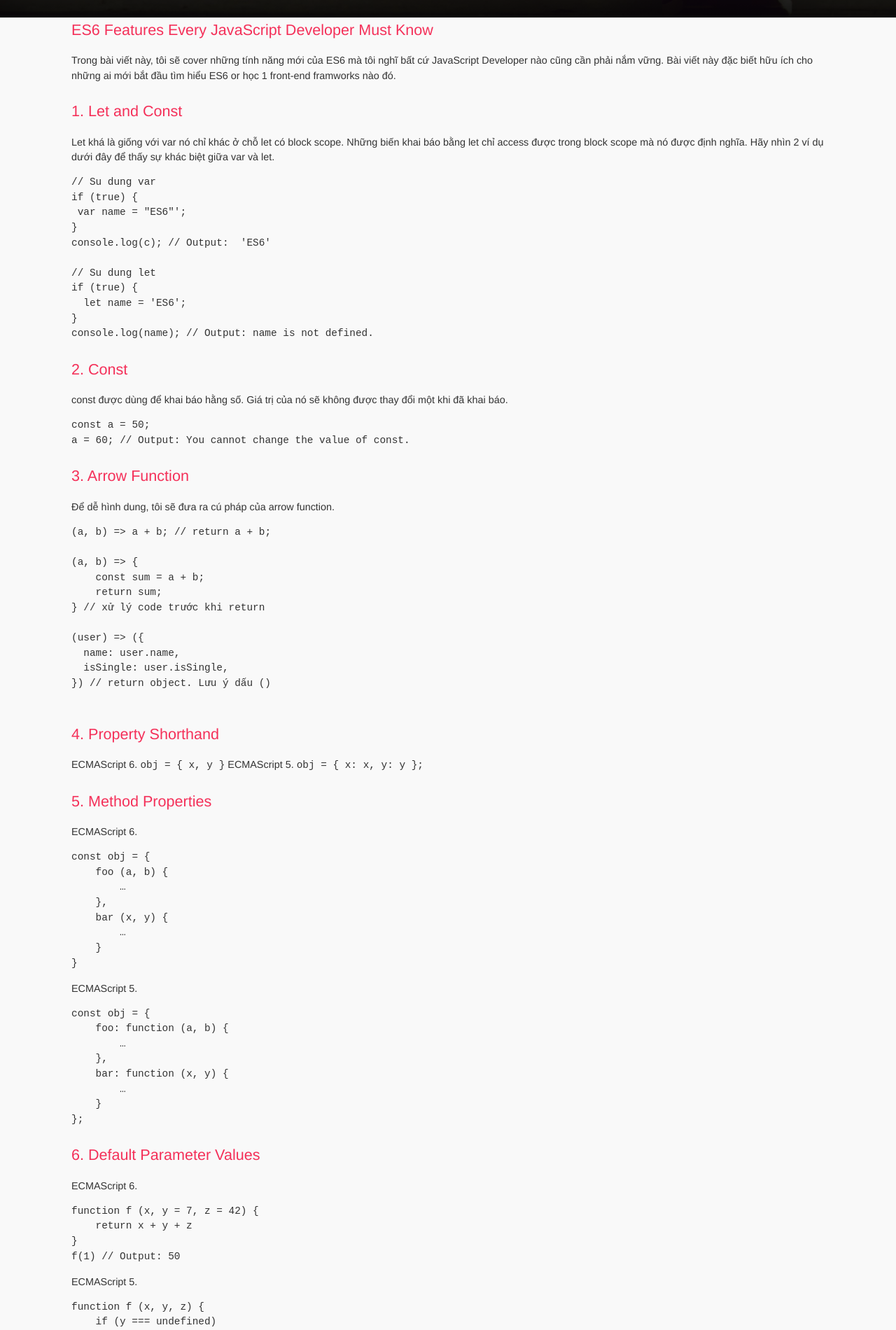
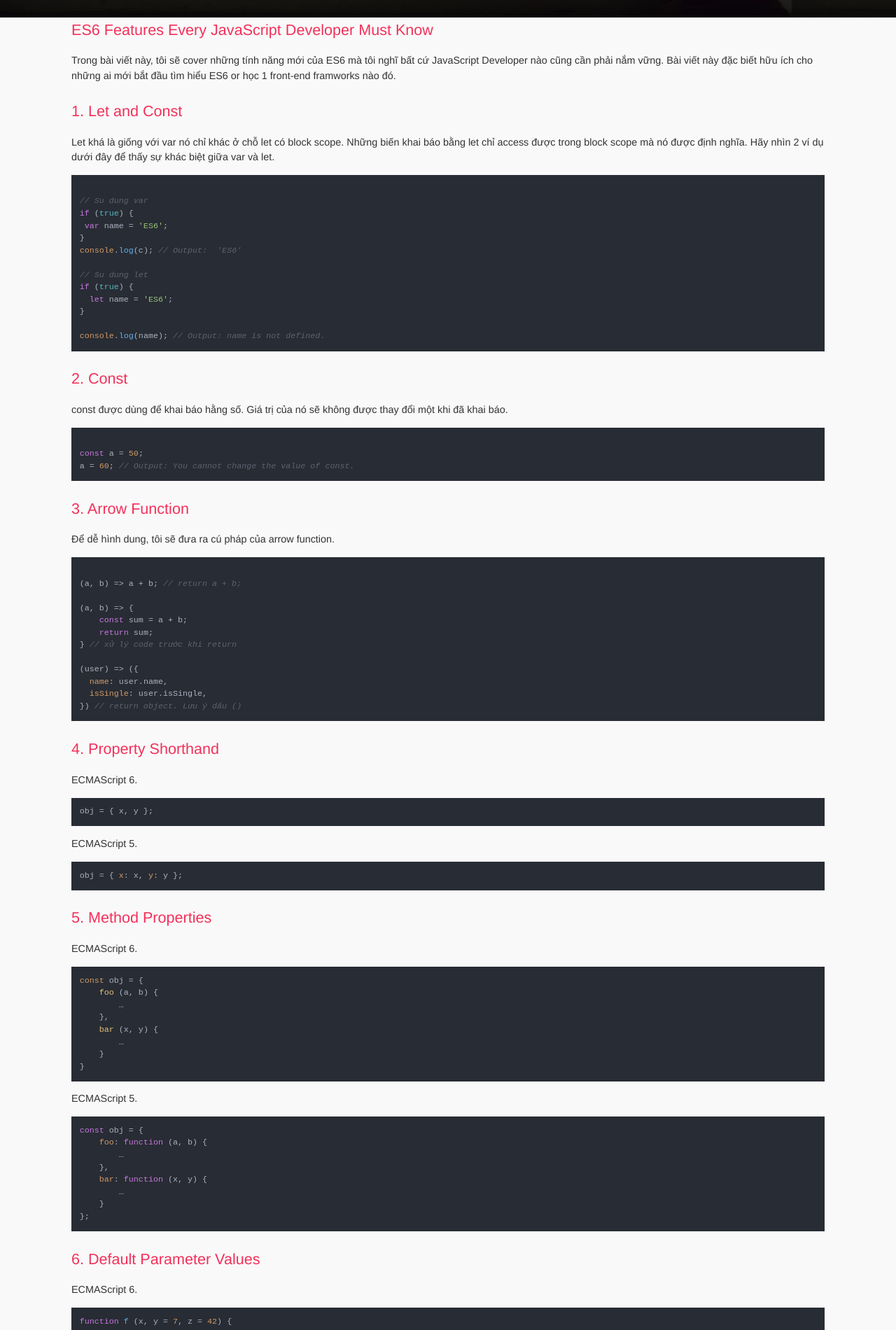
Before and after one commit to nhulongctk35/github.io, a Jekyll site: the page built from _posts/2017-10-24-es6-features.md, in a window 1280 px wide. Shown: the part 425-2325 px from the top of the page at 70% size. Built offline with Jekyll 4.4.1, drawn with Linux system fonts in a browser that asks for light colours; nearby versions of some CDN libraries; some of the changed text lies outside the part shown.

Commit message:
Adding syntax hightlight

````diff
--- a/_layouts/default.html
+++ b/_layouts/default.html
@@ -13,14 +13,15 @@
     <![endif]-->
   <link rel="shortcut icon" href="{{ site.baseurl }}/icon.png">
   <link rel="apple-touch-icon-precomposed" href="{{ site.baseurl }}/icon.png">
-
+  <!-- <script async defer src="https://cdnjs.cloudflare.com/ajax/libs/highlight.js/9.12.0/highlight.min.js"></script> -->
   <style>
-    {% include vendors/normalize.min.css %}
+    { % include vendors/normalize.min.css % }
   </style>
 
   <link rel="stylesheet" type="text/css" href="{{ site.baseurl }}/css/style.css" />
   <link rel="alternate" type="application/rss+xml" title="{{ site.name }} - {{ site.description }}" href="{{ site.baseurl }}/feed.xml"
   />
+  <link rel="stylesheet" href="https://cdnjs.cloudflare.com/ajax/libs/highlight.js/9.12.0/styles/atom-one-dark.min.css">
 
 </head>
 
@@ -31,9 +32,19 @@
     {{ content }}
   </div>
 
-  {% include footer.html %}
-
-  {% include analytics.html %}
+  {% include footer.html %} {% include analytics.html %}
+  <script>
+    (function() {
+      var js = document.createElement('script');
+      js.type = 'text/javascript';
+      js.async = true;
+      js.src = 'https://cdnjs.cloudflare.com/ajax/libs/highlight.js/9.12.0/highlight.min.js';
+      js.onload = function () {
+        hljs.initHighlightingOnLoad();
+      }
+      document.head.appendChild(js);
+    }())
+  </script>
 </body>
 
 </html>
--- a/_posts/2017-10-24-es6-features.md
+++ b/_posts/2017-10-24-es6-features.md
@@ -10,10 +10,10 @@ Trong bài viết này, tôi sẽ cover những tính năng mới của ES6 mà
 ## 1. Let and Const
 Let khá là giống với var nó chỉ khác ở chỗ let có block scope. Những biến khai báo bằng let chỉ access được trong block scope mà nó được định nghĩa. Hãy nhìn 2 ví dụ dưới đây để thấy sự khác biệt giữa var và let.
 
-```
+<pre><code class="js">
 // Su dung var
 if (true) {
- var name = "ES6"';
+ var name = 'ES6';
 }
 console.log(c); // Output:  'ES6'
 
@@ -21,17 +21,20 @@ console.log(c); // Output:  'ES6'
 if (true) {
   let name = 'ES6';
 }
+
 console.log(name); // Output: name is not defined.
-```
+</code></pre>
+
 ## 2. Const
 const được dùng để khai báo hằng số. Giá trị của nó sẽ không được thay đổi một khi đã khai báo.
-```javascript
+<pre><code class="js">
 const a = 50;
 a = 60; // Output: You cannot change the value of const.
-```
+</code></pre>
+
 ## 3. Arrow Function
 Để dễ hình dung, tôi sẽ đưa ra cú pháp của arrow function.
-```javascript
+<pre><code class="js">
 (a, b) => a + b; // return a + b;
 
 (a, b) => {
@@ -43,13 +46,13 @@ a = 60; // Output: You cannot change the value of const.
   name: user.name,
   isSingle: user.isSingle,
 }) // return object. Lưu ý dấu ()
+</code></pre>
 
-```
 ## 4. Property Shorthand
 ECMAScript 6.
-`obj = { x, y }`
+<pre><code class="js">obj = { x, y };</code></pre>
 ECMAScript 5.
-`obj = { x: x, y: y };`
+<pre><code class="js">obj = { x: x, y: y };</code></pre>
 ## 5. Method Properties
 ECMAScript 6.
 ```javascript
````
Also changed, not shown: _posts/2017-06-22-hoc-redux-qua-vi-du-thuc-te.md (+3 -3 lines).
